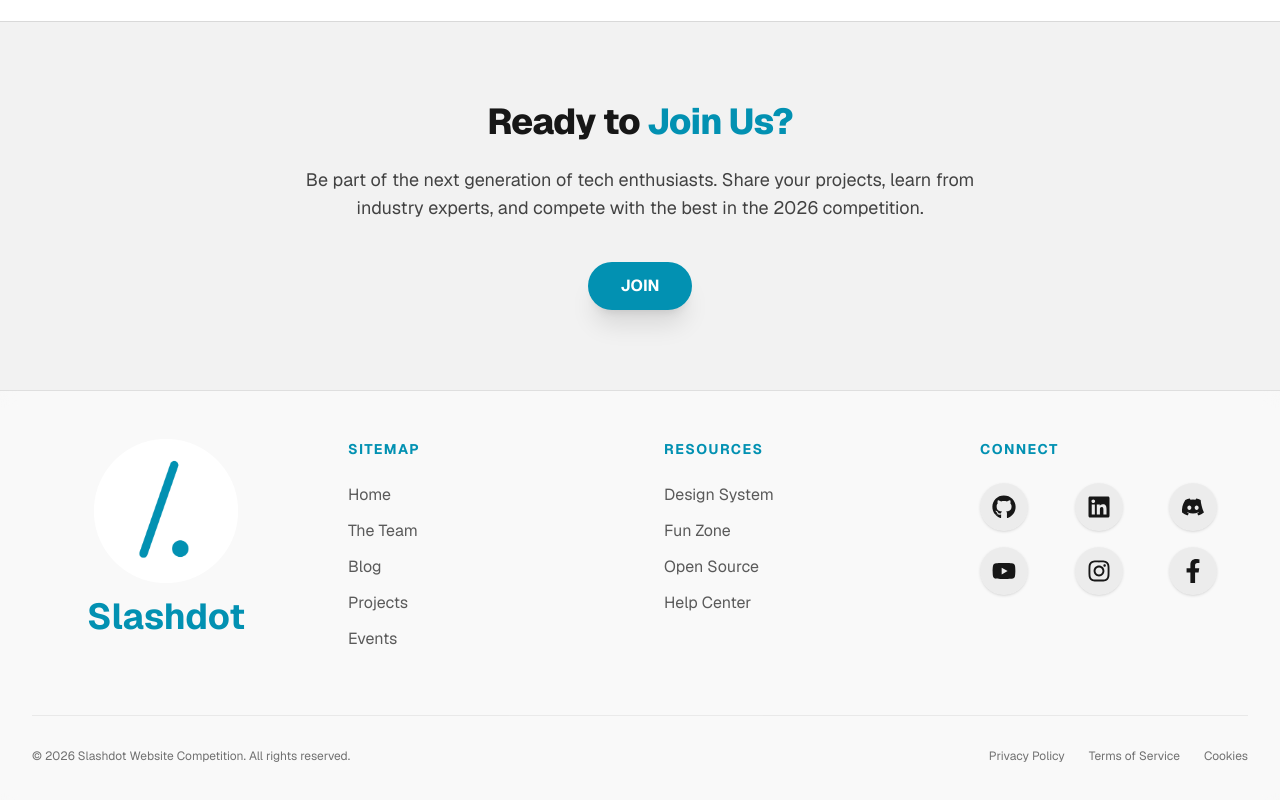
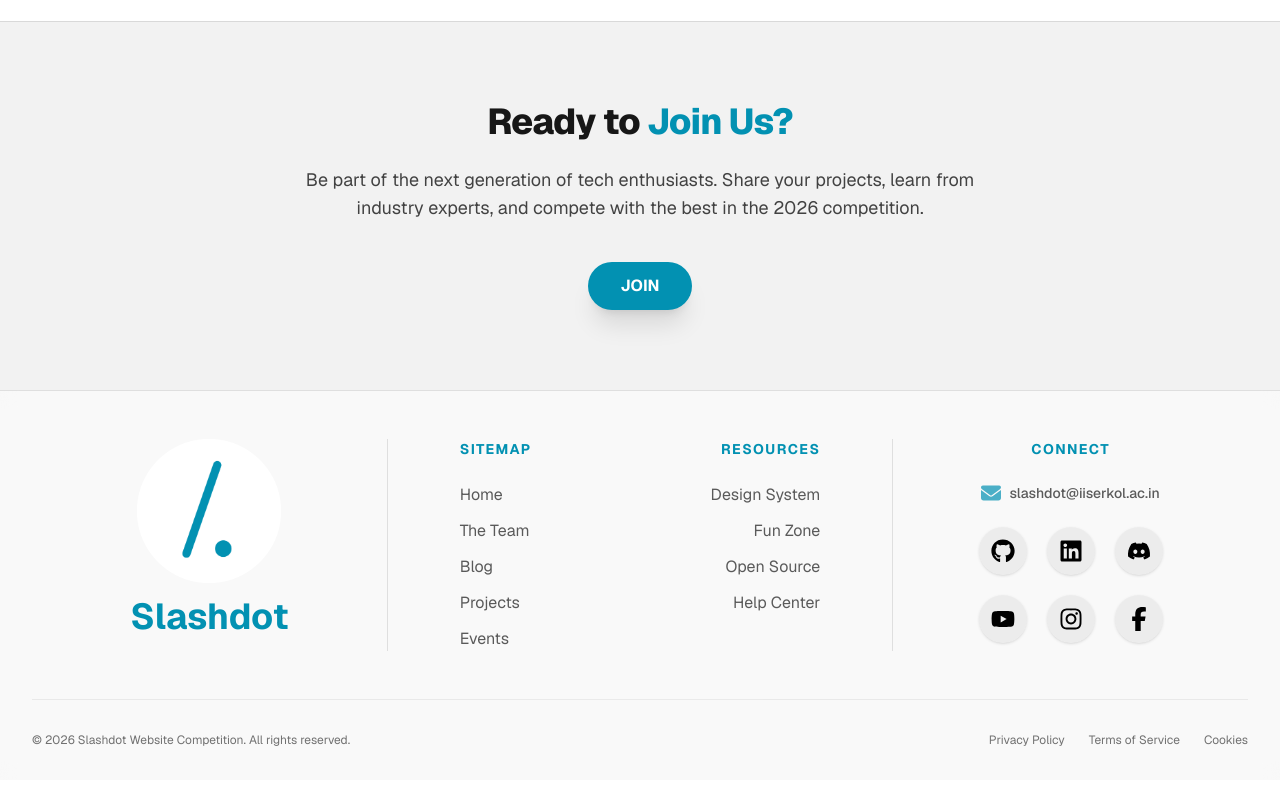
Before and after one commit to anuprovo-debnath/slashdot-website-2026, a Next.js app: page / in a window 1280 px wide. Shown: the part 809-1609 px from the top of the page. Built offline with nearby package versions, Linux system fonts and the light colour scheme.

Commit message:
Footer update 1

```diff
--- a/src/components/Footer.tsx
+++ b/src/components/Footer.tsx
@@ -3,11 +3,51 @@
 import * as React from "react";
 import Image from "next/image";
 import Link from "next/link";
-import { Mail } from "lucide-react";
+import { FaGithub, FaLinkedin, FaDiscord, FaYoutube, FaInstagram, FaFacebookF, FaEnvelope } from "react-icons/fa6";
+
+const SOCIAL_PLATFORMS = [
+  {
+    name: "GitHub",
+    href: "https://github.com/slashdot-iiserk",
+    icon: FaGithub,
+    color: "#0FBF3E"
+  },
+  {
+    name: "LinkedIn",
+    href: "https://www.linkedin.com/company/slashdot-club-iiser-kolkata/about/",
+    icon: FaLinkedin,
+    color: "#0077B5"
+  },
+  {
+    name: "Discord",
+    href: "https://discord.gg/F2FW2KAwHt",
+    icon: FaDiscord,
+    color: "#5865F2"
+  },
+  {
+    name: "YouTube",
+    href: "https://www.youtube.com/@slashdotiiser",
+    icon: FaYoutube,
+    color: "#FF0000"
+  },
+  {
+    name: "Instagram",
+    href: "https://www.instagram.com/slashdotiiserkol/",
+    icon: FaInstagram,
+    color: "#E4405F",
+    hoverClass: "hover:bg-gradient-to-tr hover:from-[#f9ce34] hover:via-[#ee2a7b] hover:to-[#6228d7] hover:shadow-[#ee2a7b]/20"
+  },
+  {
+    name: "Facebook",
+    href: "https://www.facebook.com/slashdotiiserk",
+    icon: FaFacebookF,
+    color: "#1877F2"
+  }
+];
 
 export function Footer() {
   return (
-    <footer id="join-us" className="bg-black/5 dark:bg-white/5 border-t border-black/10 dark:border-white/10 mt-auto">
+    <footer id="join-us" className="bg-black/5 dark:bg-white/5 border-t border-black/10 dark:border-white/10 mt-auto scroll-mt-20">
       {/* Join Us Section */}
       <div className="max-w-7xl mx-auto px-4 py-20 text-center">
         <div className="space-y-6">
@@ -31,12 +71,12 @@ export function Footer() {
 
       {/* Main Footer Links */}
       <div className="border-t border-black/10 dark:border-white/10 bg-white/50 dark:bg-black/20 backdrop-blur-sm">
-        <div className="max-w-7xl mx-auto px-4 sm:px-6 lg:px-8 py-12">
+        <div className="max-w-7xl mx-auto px-4 sm:px-6 lg:px-8 pt-4 md:pt-12 pb-8">
           {/* Grid Content */}
-          <div className="grid grid-cols-1 md:grid-cols-4 gap-12">
+          <div className="grid grid-cols-1 md:grid-cols-24 items-start border-black/10 dark:border-white/10">
 
             {/* Brand Section */}
-            <div className="flex flex-col space-y-2 items-center">
+            <div className="md:col-span-7 order-3 md:order-1 flex flex-col space-y-2 items-center py-12 md:py-0 md:px-0">
               <div className="relative h-36 w-40">
                 <Image
                   src="/slashdot-website-2026/logos/Logo_White_BG.png"
@@ -53,15 +93,17 @@ export function Footer() {
                   unoptimized
                 />
               </div>
-              <div className="pt-2 ">
+              <div className="pt-2 text-center">
                 <h2 className="text-4xl font-bold font-[var(--font-heading)] text-[var(--color-primary)] leading-none">Slashdot</h2>
               </div>
             </div>
 
+            {/* Links Hub (Middle Column) */}
+            <div className="md:col-span-10 order-1 md:order-2 grid grid-cols-2 gap-x-10 sm:gap-x-20 gap-y-10 px-8 md:px-18 py-12 md:py-0 border-b md:border-b-0 md:border-x border-black/10 dark:border-white/10">
               {/* Quick Links */}
-            <div className="flex flex-col space-y-6">
+              <div className="flex flex-col space-y-6 items-start text-left">
                 <h3 className="text-sm font-bold uppercase tracking-widest text-[var(--color-primary)]">Sitemap</h3>
-              <ul className="space-y-3">
+                <ul className="space-y-3 text-sm sm:text-base">
                   <li><Link href="/" className="opacity-70 hover:opacity-100 hover:text-[var(--color-primary)] transition-all">Home</Link></li>
                   <li><Link href="/team" className="opacity-70 hover:opacity-100 hover:text-[var(--color-primary)] transition-all">The Team</Link></li>
                   <li><Link href="/blog" className="opacity-70 hover:opacity-100 hover:text-[var(--color-primary)] transition-all">Blog</Link></li>
@@ -71,73 +113,53 @@ export function Footer() {
               </div>
 
               {/* Resources */}
-            <div className="flex flex-col space-y-6">
+              <div className="flex flex-col space-y-6 items-end text-right">
                 <h3 className="text-sm font-bold uppercase tracking-widest text-[var(--color-primary)]">Resources</h3>
                 <ul className="space-y-3">
                   <li><Link href="/tech" className="opacity-70 hover:opacity-100 hover:text-[var(--color-primary)] transition-all">Design System</Link></li>
                   <li><Link href="/fun-zone" className="opacity-70 hover:opacity-100 hover:text-[var(--color-primary)] transition-all">Fun Zone</Link></li>
                   <li><a href="https://github.com/slashdot-iiserk" target="_blank" className="opacity-70 hover:opacity-100 hover:text-[var(--color-primary)] transition-all">Open Source</a></li>
-                <li><a href="mailto:slashdot@iiserkol.ac.in" className="opacity-70 hover:opacity-100 hover:text-[var(--color-primary)] transition-all">Help Center</a></li>
+                  <li><a href="mailto:slashdot@iiserkol.ac.in" className="opacity-70 hover:opacity-100 hover:text(--color-primary) transition-all">Help Center</a></li>
                 </ul>
+              </div>
             </div>
 
             {/* Social Section */}
-            <div className="flex flex-col space-y-6">
+            <div className="md:col-span-7 order-2 md:order-3 flex flex-col space-y-6 items-center py-12 md:py-0 md:px-0 border-b md:border-b-0 border-black/10 dark:border-white/10">
               <h3 className="text-sm font-bold uppercase tracking-widest text-[var(--color-primary)]">Connect</h3>
-              <div className="flex flex-col gap-4">
-                {/* Row 1 */}
-                <div className="grid grid-cols-3 gap-4">
+              <div className="flex flex-col items-center gap-6">
+
+                {/* Email Display (Now Above) */}
+                <div className="flex flex-col items-center">
                   <a
-                    href="https://github.com/slashdot-iiserk"
-                    target="_blank"
-                    className="w-12 h-12 rounded-full bg-black/5 dark:bg-white/5 hover:bg-[#0FBF3E] hover:text-white transition-all duration-300 hover:-translate-y-1 flex items-center justify-center group shadow-sm hover:shadow-[#0FBF3E]/20"
-                    aria-label="GitHub"
+                    href="mailto:slashdot@iiserkol.ac.in"
+                    className="text-sm font-medium opacity-70 hover:opacity-100 hover:text-[var(--color-primary)] transition-all flex items-center gap-2 group"
                   >
-                    <svg className="w-6 h-6" viewBox="0 0 496 512" fill="currentColor"><path d="M165.9 397.4c0 2-2.3 3.6-5.2 3.6-3.3.3-5.6-1.3-5.6-3.6 0-2 2.3-3.6 5.2-3.6 3-.3 5.6 1.3 5.6 3.6zm-31.1-4.5c-.7 2 1.3 4.3 4.3 4.9 2.6 1 5.6 0 6.2-2s-1.3-4.3-4.3-5.2c-2.6-.7-5.5.3-6.2 2.3zm44.2-1.7c-2.9.7-4.9 2.6-4.6 4.9.3 2 2.9 3.3 5.9 2.6 2.9-.7 4.9-2.6 4.6-4.6-.3-1.9-3-3.2-5.9-2.9zM244.8 8C106.1 8 0 113.3 0 252c0 110.9 69.8 205.8 169.5 239.2 12.8 2.3 17.3-5.6 17.3-12.1 0-6.2-.3-40.4-.3-61.4 0 0-70 15-84.7-29.8 0 0-11.4-29.1-27.8-36.6 0 0-22.9-15.7 1.6-15.4 0 0 24.9 2 38.6 25.8 21.9 38.5 58.6 27.5 72.9 20.9 2.3-16 8.8-27.1 16-33.7-55.9-6.2-112.3-14.3-112.3-110.5 0-27.5 7.6-41.3 23.6-58.9-2.6-6.5-11.1-33.3 2.6-67.9 20.9-6.5 69 27 69 27 20-5.6 41.5-8.5 62.8-8.5s42.8 2.9 62.8 8.5c0 0 48.1-33.6 69-27 13.7 34.7 5.2 61.4 2.6 67.9 16 17.7 25.8 31.5 25.8 58.9 0 96.5-58.9 104.2-114.8 110.5 9.2 7.9 17 22.9 17 46.4 0 33.7-.3 75.4-.3 83.6 0 6.5 4.6 14.4 17.3 12.1C428.2 457.8 496 362.9 496 252 496 113.3 389.9 8 244.8 8zM106.6 430.3c-1.1 2.2-4.1 2.2-6.5 0-2.3-2.2-2.3-4.6-1.1-6.8 1.1-2.2 4.1-2.2 6.5 0 2.2 2.2 2.2 4.6 1.1 6.8zm-19.1-12.2c1.1 2.2-1.2 4.7-4.1 5.3-2.9.7-5.9-1.2-6.7-3.3-.9-2.2 1.2-4.7 4.1-5.3 3.1-.7 6 1.2 6.7 3.3zm-14.9-10.4c.7 2.2-1.9 4.4-4.6 4.9-2.6 1-5.6 0-6.2-2s2-4.4 4.8-4.9c2.7-1 5.3 0 6 2z" /></svg>
-                  </a>
-                  <a
-                    href="https://www.linkedin.com/company/slashdot-club-iiser-kolkata/about/"
-                    target="_blank"
-                    className="w-12 h-12 rounded-full bg-black/5 dark:bg-white/5 hover:bg-[#0077B5] hover:text-white transition-all duration-300 hover:-translate-y-1 flex items-center justify-center group shadow-sm hover:shadow-[#0077B5]/20"
-                    aria-label="LinkedIn"
-                  >
-                    <svg className="w-6 h-6" viewBox="0 0 448 512" fill="currentColor"><path d="M416 32H31.9C14.3 32 0 46.5 0 64.3v383.4C0 465.5 14.3 480 31.9 480H416c17.6 0 32-14.5 32-32.3V64.3c0-17.8-14.4-32.3-32-32.3zM135.4 416H69V202.2h66.5V416zm-33.2-243c-21.3 0-38.5-17.3-38.5-38.5S80.9 96 102.2 96c21.2 0 38.5 17.3 38.5 38.5 0 21.3-17.2 38.5-38.5 38.5zm282.1 243h-66.4V312c0-24.8-.5-56.7-34.5-56.7-34.6 0-39.9 27-39.9 54.9V416h-66.4V202.2h63.7v29.2h.9c8.9-16.8 30.6-34.5 62.9-34.5 67.2 0 79.7 44.3 79.7 101.9V416z" /></svg>
-                  </a>
-                  <a
-                    href="https://discord.gg/F2FW2KAwHt"
-                    target="_blank"
-                    className="w-12 h-12 rounded-full bg-black/5 dark:bg-white/5 hover:bg-[#5865F2] hover:text-white transition-all duration-300 hover:-translate-y-1 flex items-center justify-center group shadow-sm hover:shadow-[#5865F2]/20"
-                    aria-label="Discord"
-                  >
-                    <svg className="w-6 h-6" viewBox="0 0 640 512" fill="currentColor"><path d="M524.531,69.836a1.5,1.5,0,0,0-.764-.7A485.065,485.065,0,0,0,404.081,32.03a1.816,1.816,0,0,0-1.923.91,337.461,337.461,0,0,0-14.9,30.6,447.848,447.848,0,0,0-134.426,0,309.541,309.541,0,0,0-15.135-30.6,1.89,1.89,0,0,0-1.924-.91A483.689,483.689,0,0,0,116.085,69.137a1.712,1.712,0,0,0-.788.676C39.068,183.651,18.186,294.69,28.43,404.354a2.016,2.016,0,0,0,.765,1.375A487.666,487.666,0,0,0,176.02,479.918a1.9,1.9,0,0,0,2.063-.676A348.2,348.2,0,0,0,208.12,430.4a1.819,1.819,0,0,0-1.017-2.526c-16.095-6.118-31.332-13.461-45.741-21.944a1.831,1.831,0,0,1-.184-3.037c3.159-2.368,6.338-4.819,9.4-7.29a1.811,1.811,0,0,1,1.89-.256c96.274,44.159,200.4,44.159,295.4,0a1.812,1.812,0,0,1,1.89.256c3.061,2.446,6.241,4.922,9.4,7.29a1.831,1.831,0,0,1-.184,3.037c-14.409,8.483-29.646,15.826-45.741,21.944a1.819,1.819,0,0,0-1.017,2.526,350.5,350.5,0,0,0,30.037,48.842,1.9,1.9,0,0,0,2.063.676,486.29,486.29,0,0,0,146.953-74.189,1.983,1.983,0,0,0,.788-1.351C553.033,268.81,532.151,157.771,524.531,69.836ZM222.491,337.58c-28.972,0-52.844-26.587-52.844-59.239S193.056,219.1,222.491,219.1c29.665,0,53.306,26.82,52.844,59.239C275.335,310.993,251.924,337.58,222.491,337.58Zm195.38,0c-28.971,0-52.843-26.587-52.843-59.239S388.437,219.1,417.871,219.1c29.667,0,53.307,26.82,52.844,59.239C470.715,310.993,447.538,337.58,417.871,337.58Z" /></svg>
+                    <FaEnvelope className="w-5 h-5 text-[var(--color-primary)] group-hover:scale-110 transition-transform" />
+                    <span>slashdot@iiserkol.ac.in</span>
                   </a>
                 </div>
-                {/* Row 2 */}
-                <div className="grid grid-cols-3 gap-4">
+
+                <div className="flex flex-col gap-5 w-full max-w-[200px]">
+                  <div className="grid grid-cols-3 gap-5">
+                    {SOCIAL_PLATFORMS.map((platform) => (
                       <a
-                    href="https://www.youtube.com/@slashdotiiser"
+                        key={platform.name}
+                        href={platform.href}
                         target="_blank"
-                    className="w-12 h-12 rounded-full bg-black/5 dark:bg-white/5 hover:bg-[#FF0000] hover:text-white transition-all duration-300 hover:-translate-y-1 flex items-center justify-center group shadow-sm hover:shadow-[#FF0000]/20"
-                    aria-label="YouTube"
+                        style={{ "--brand-color": platform.color } as React.CSSProperties}
+                        className={`
+                          relative w-12 h-12 rounded-full flex items-center justify-center
+                          bg-black/5 dark:bg-white/5
+                          transition-all duration-300 hover:-translate-y-1 group shadow-sm
+                          ${platform.hoverClass || "hover:bg-[var(--brand-color)] hover:shadow-[var(--brand-color)]/20 hover:text-white"}
+                        `}
+                        aria-label={platform.name}
                       >
-                    <svg className="w-6 h-6" viewBox="0 0 576 512" fill="currentColor"><path d="M549.655 124.083c-6.281-23.65-24.787-42.276-48.284-48.597C458.781 64 288 64 288 64S117.22 64 74.629 75.486c-23.497 6.322-42.003 24.947-48.284 48.597-11.412 42.867-11.412 132.305-11.412 132.305s0 89.438 11.412 132.305c6.281 23.65 24.787 41.5 48.284 47.821C117.22 448 288 448 288 448s170.781 0 213.371-11.486c23.497-6.321 42.003-24.171 48.284-47.821 11.412-42.867 11.412-132.305 11.412-132.305s0-89.438-11.412-132.305zm-317.51 213.508V175.185l142.739 81.205-142.739 81.201z" /></svg>
+                        <platform.icon className="w-6 h-6 text-black dark:text-white group-hover:text-white transition-colors duration-200" />
                       </a>
-                  <a
-                    href="https://www.instagram.com/slashdotiiserkol/"
-                    target="_blank"
-                    className="w-12 h-12 rounded-full bg-black/5 dark:bg-white/5 hover:bg-gradient-to-tr hover:from-[#f9ce34] hover:via-[#ee2a7b] hover:to-[#6228d7] hover:text-white transition-all duration-300 hover:-translate-y-1 flex items-center justify-center group shadow-sm hover:shadow-[#ee2a7b]/20"
-                    aria-label="Instagram"
-                  >
-                    <svg className="w-6 h-6" viewBox="0 0 448 512" fill="currentColor"><path d="M224.1 141c-63.6 0-114.9 51.3-114.9 114.9s51.3 114.9 114.9 114.9S339 319.5 339 255.9 287.7 141 224.1 141zm0 189.6c-41.1 0-74.7-33.5-74.7-74.7s33.5-74.7 74.7-74.7 74.7 33.5 74.7 74.7-33.6 74.7-74.7 74.7zm146.4-194.3c0 14.9-12 26.8-26.8 26.8-14.9 0-26.8-12-26.8-26.8s12-26.8 26.8-26.8 26.8 12 26.8 26.8zm76.1 27.2c-1.7-35.9-9.9-67.7-36.2-93.9-26.2-26.2-58-34.4-93.9-36.2-37-2.1-147.9-2.1-184.9 0-35.8 1.7-67.6 9.9-93.9 36.1s-34.4 58-36.2 93.9c-2.1 37-2.1 147.9 0 184.9 1.7 35.9 9.9 67.7 36.2 93.9s58 34.4 93.9 36.2c37 2.1 147.9 2.1 184.9 0 35.9-1.7 67.7-9.9 93.9-36.2 26.2-26.2 34.4-58 36.2-93.9 2.1-37 2.1-147.8 0-184.8zM398.8 388c-7.8 19.6-22.9 34.7-42.6 42.6-29.5 11.7-99.5 9-132.1 9s-102.7 2.6-132.1-9c-19.6-7.8-34.7-22.9-42.6-42.6-11.7-29.5-9-99.5-9-132.1s-2.6-102.7 9-132.1c7.8-19.6 22.9-34.7 42.6-42.6 29.5-11.7 99.5-9 132.1-9s102.7-2.6 132.1 9c19.6 7.8 34.7 22.9 42.6 42.6 11.7 29.5 9 99.5 9 132.1s2.7 102.7-9 132.1z" /></svg>
-                  </a>
-                  <a
-                    href="https://www.facebook.com/slashdotiiserk"
-                    target="_blank"
-                    className="w-12 h-12 rounded-full bg-black/5 dark:bg-white/5 hover:bg-[#1877F2] hover:text-white transition-all duration-300 hover:-translate-y-1 flex items-center justify-center group shadow-sm hover:shadow-[#1877F2]/20"
-                    aria-label="Facebook"
-                  >
-                    <svg className="w-6 h-6" viewBox="0 0 320 512" fill="currentColor"><path d="M279.14 288l14.22-92.66h-88.91v-60.13c0-25.35 12.42-50.06 52.24-50.06h40.42V6.26S260.43 0 225.36 0c-73.22 0-121.08 44.38-121.08 124.72v70.62H22.89V288h81.39v224h100.17V288z" /></svg>
-                  </a>
+                    ))}
+                  </div>
                 </div>
               </div>
             </div>
@@ -145,7 +167,7 @@ export function Footer() {
           </div>
 
           {/* Bottom Section */}
-          <div className="mt-16 pt-8 border-t border-black/10 dark:border-white/10 flex flex-col md:flex-row justify-between items-center gap-6 opacity-60 text-xs">
+          <div className="mt-4 md:mt-12 pt-8 border-t border-black/10 dark:border-white/10 flex flex-col md:flex-row justify-between items-center gap-6 opacity-60 text-xs">
             <p>&copy; 2026 Slashdot Website Competition. All rights reserved.</p>
             <div className="flex space-x-6">
               <a href="#" className="hover:text-[var(--color-primary)] transition-colors">Privacy Policy</a>
```
Also changed, not shown: 2 other files (tests, documents, lock files or other folders). Lines whose indentation alone changed are shown as unchanged.
